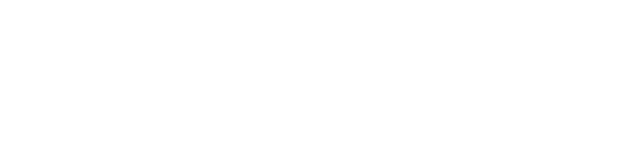
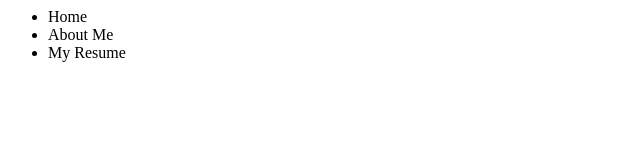
Before and after one commit to CCPS394002/CCPS394002.github.io, a plain HTML site: page index.html in a window 1280 px wide. Shown: the whole page, without its empty margins (0-640 px from the left). Drawn offline with Linux system fonts and the light colour scheme.

Commit message:
Update index.html

```diff
--- a/index.html
+++ b/index.html
@@ -1,12 +1,18 @@
 <DOCTYPE html>
   <html>
     <head>
-
     </head>
+    <header>
+      <nav>
+        <ul>
+      <li><a herf="./index.html">Home</a></li>
+          <li><a herf="./aboutme.html">About Me</a></li>
+          <li><a herf="./myresume.pdf" target="_blank">My Resume</a></li>
+        </ul>
+      </nav>
+    </header>
     <body>
-
-    </body>
+      </body>
     <foot>
-
-    </foot>
+      </foot>
   </html>
```
